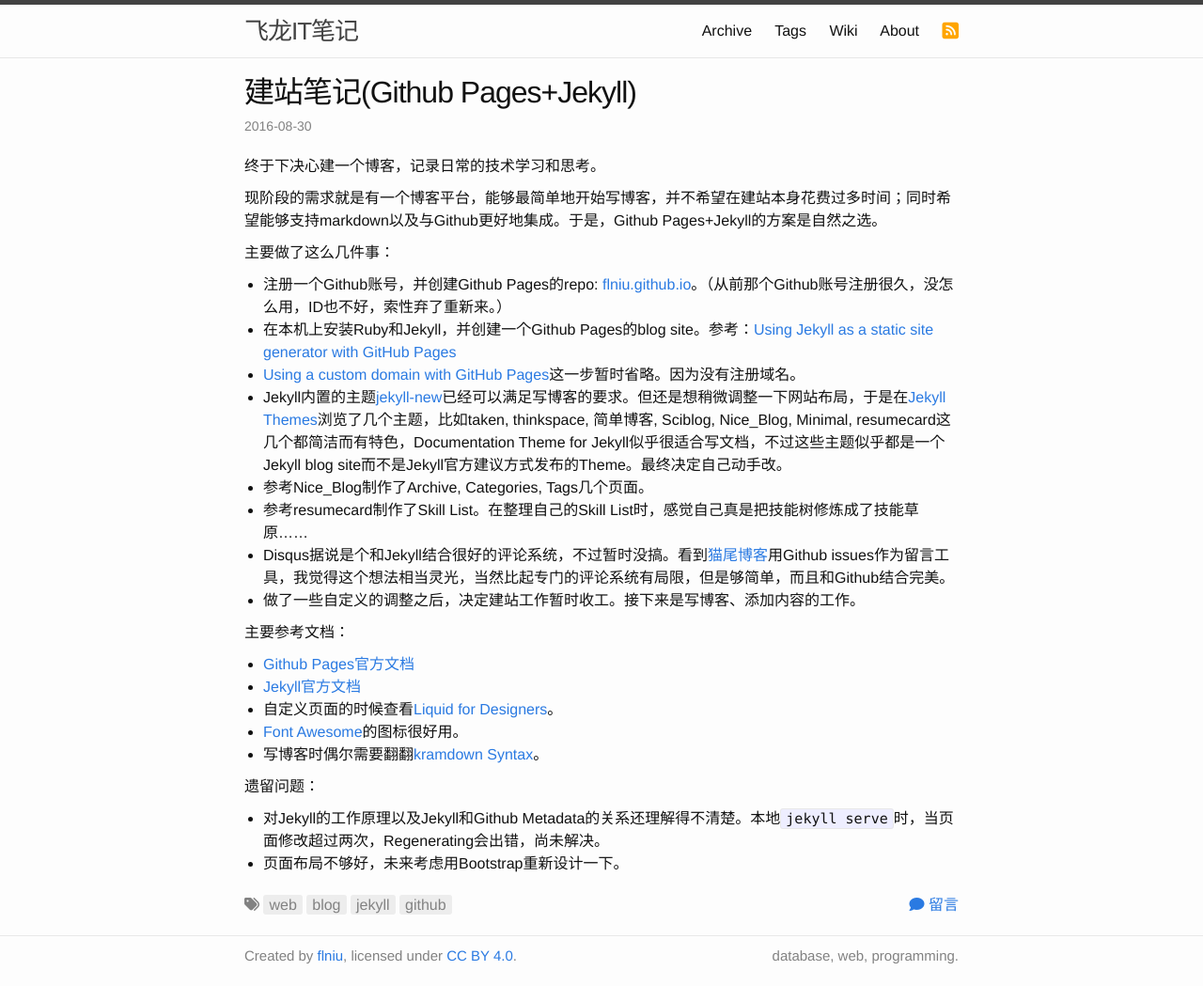
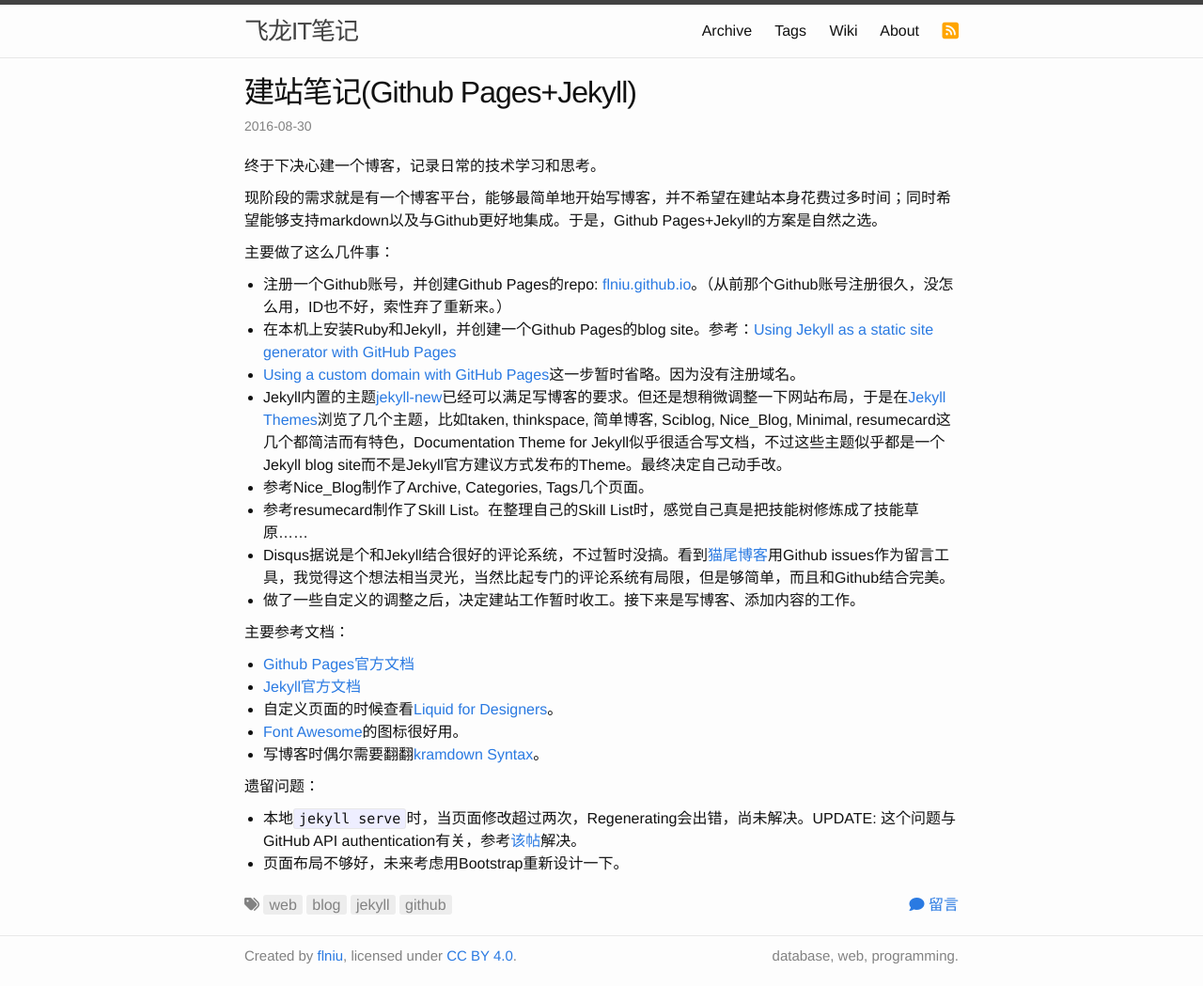
Before and after one commit to flniu/flniu.github.io, a Jekyll site: the page built from _posts/2016-08-30-create-site-note.md, in a window 1280 px wide. Shown: the whole page at 94% size. Built offline with Jekyll 4.4.1, drawn with Linux system fonts in a browser that asks for light colours; nearby versions of some CDN libraries.

Commit message:
update post and wiki

```diff
--- a/_posts/2016-08-30-create-site-note.md
+++ b/_posts/2016-08-30-create-site-note.md
@@ -29,5 +29,5 @@ tags: web blog jekyll github
 
 遗留问题：
 
-* 对Jekyll的工作原理以及Jekyll和Github Metadata的关系还理解得不清楚。本地`jekyll serve`时，当页面修改超过两次，Regenerating会出错，尚未解决。
+* 本地`jekyll serve`时，当页面修改超过两次，Regenerating会出错，尚未解决。UPDATE: 这个问题与GitHub API authentication有关，参考[该帖](https://confluence.atlassian.com/bitbucketserver/permanently-authenticating-with-git-repositories-776639846.html)解决。
 * 页面布局不够好，未来考虑用Bootstrap重新设计一下。
```
Also changed, not shown: wiki/index.md (+9 -4 lines).
